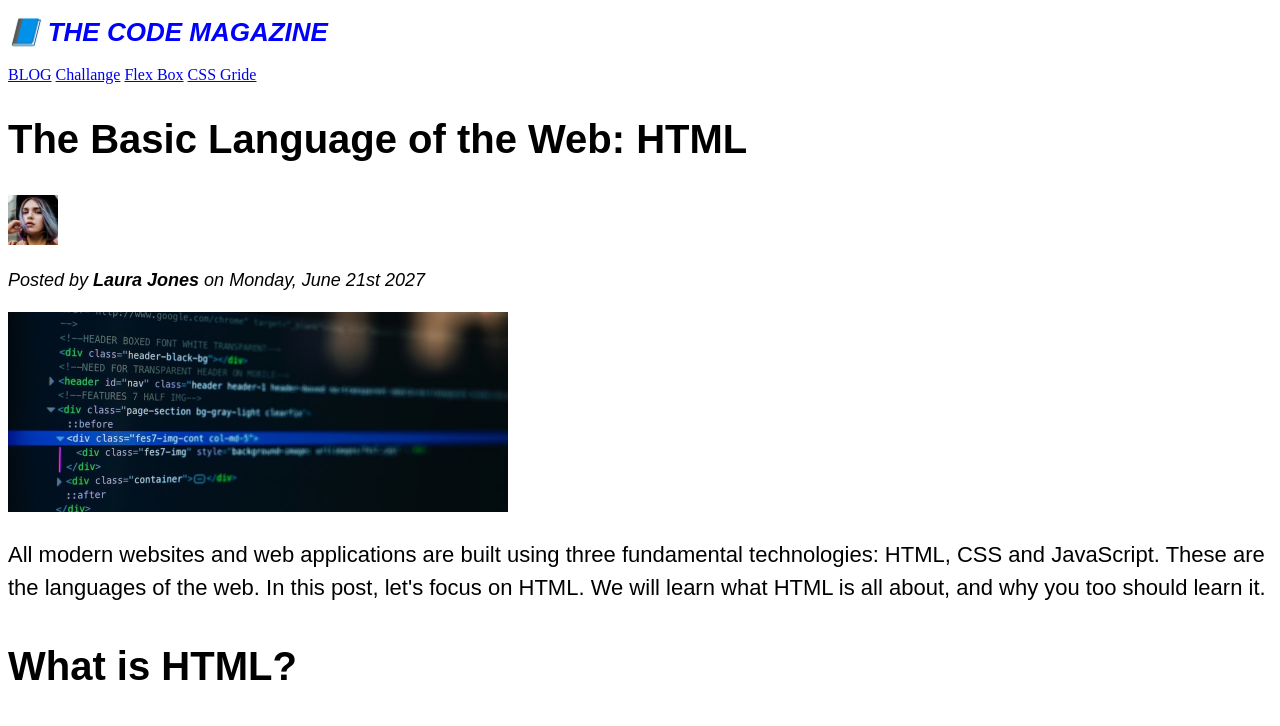
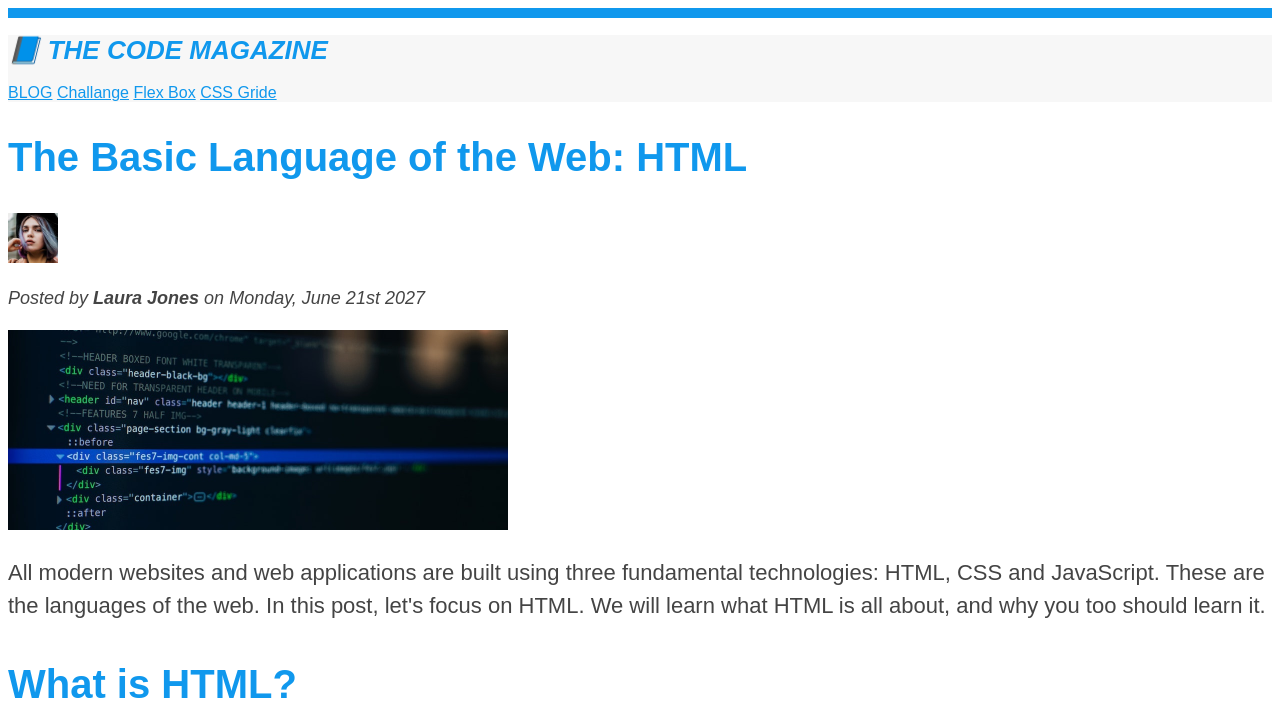
Before and after one commit to ahmedfawzyelgohary/Co-Udemy-Build-Responsive-Real-World-Websites-with-HTML-and-CSS, a plain HTML site: page 02-HTML-Fundamentals/index.html in a window 1280 px wide. Shown: the top 726 px of the page. Drawn offline with Linux system fonts and the light colour scheme.

Commit message:
Update style.css

```diff
--- a/02-HTML-Fundamentals/style.css
+++ b/02-HTML-Fundamentals/style.css
@@ -1,15 +1,17 @@
+body {
+  color: #444;
+  font-family: sans-serif;
+  border-top: #1098ed solid 10px;
+}
+
 h1,
 h2,
-h3,
-p,
-li,
-h4 {
-  font-family: sans-serif;
+h3 {
+  color: #1098ed;
 }
+
 h1 {
-  color: blue;
   font-size: 26px;
-
   text-transform: uppercase;
   font-style: italic;
 }
@@ -50,3 +52,26 @@ footer p {
 .related {
   list-style: none;
 }
+.main-header {
+  background-color: #f7f7f7;
+}
+aside {
+  background-color: #f7f7f7;
+  border-top: 5px solid #1098ed;
+  border-bottom: 5px solid #1098ed;
+}
+a:link {
+  color: #1098ed;
+}
+a:visited {
+  color: #1098ed;
+}
+a:hover {
+  color: orange;
+  text-decoration: underline dotted orange;
+  font-weight: bold;
+}
+a:active {
+  background-color: black;
+  font-style: italic;
+}
```
